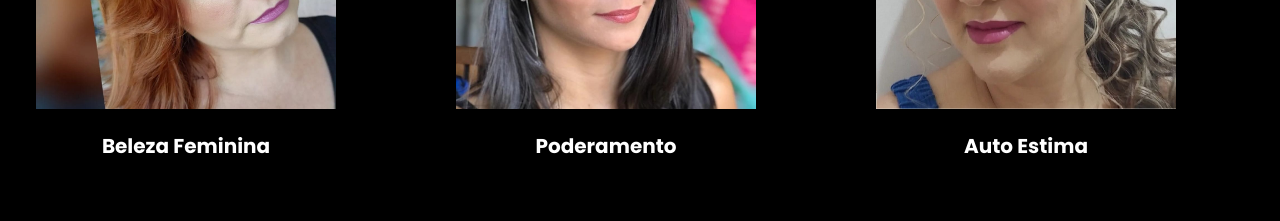
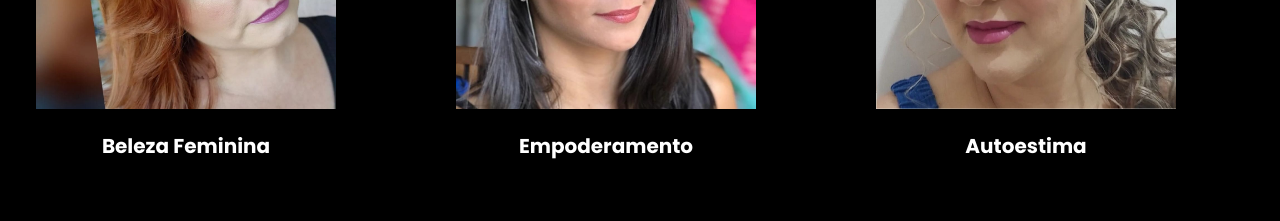
Before and after one commit to AlessandraSantanna/maquiagem, a plain HTML site: page index.html in a window 1280 px wide. Shown: the part 1280-1501 px from the top of the page. Drawn offline with nearby package versions, Linux system fonts and the light colour scheme.

Commit message:
correção nomes

```diff
--- a/index.html
+++ b/index.html
@@ -91,14 +91,14 @@
 
                 <div class="especialidades-box">
                     <img src="images/foto10.jpeg" alt="logo inicio" width="300px">
-                    <h3>Poderamento </h3>
+                    <h3>Empoderamento </h3>
                     <p> </p>
                 </div>
 
 
                 <div class="especialidades-box">
                     <img src="images/foto11.jpeg" alt="logo inicio" width="300px">
-                    <h3>Auto Estima </h3>
+                    <h3>Autoestima </h3>
                     <p> </p>
                 </div>
 
```
